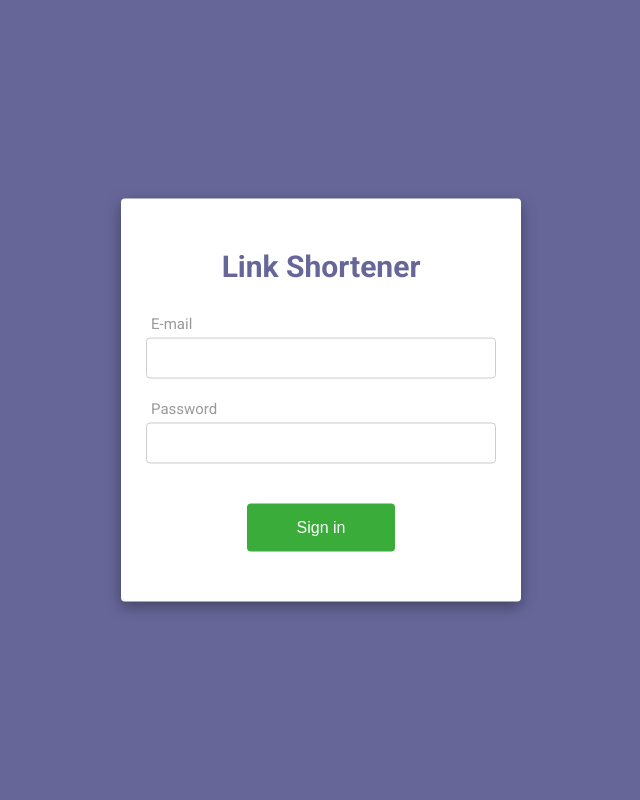
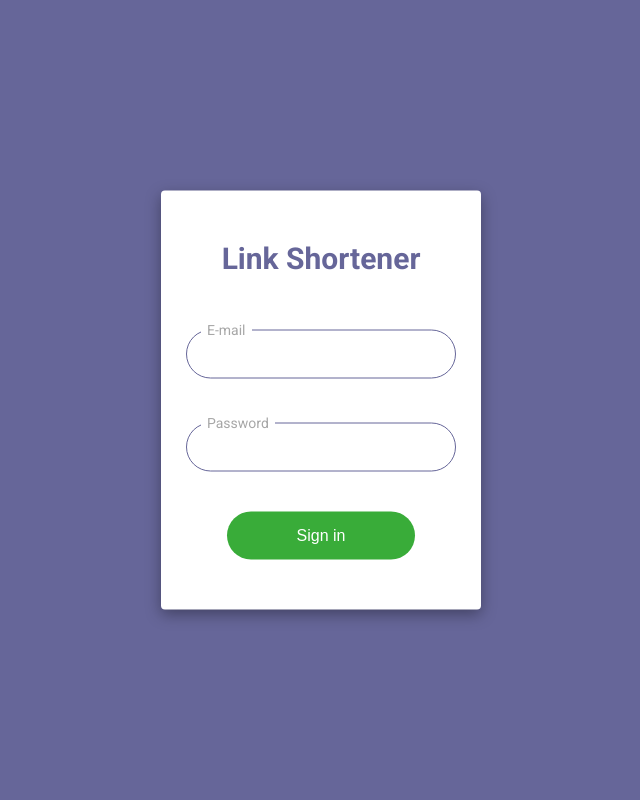
Before and after one commit to paulocezargit/linkshortener, a PHP site: page /login.php in a window 1280 px wide. Shown: the whole page, without its empty margins (319-959 px from the left). Run offline with PHP 8.4, Linux system fonts and the light colour scheme.

Commit message:
Making some adjustments
This time we made some corrections to the login page and the CSS stylesheet.

```diff
--- a/assets/css/style.css
+++ b/assets/css/style.css
@@ -19,7 +19,7 @@ body {
 
 .boxlogin-container {
     box-sizing: border-box;
-    width: 400px;
+    width: 320px;
     padding: 50px 25px;
     background-color: #fff;
     transform: translate(-50%, -50%);
@@ -55,24 +55,56 @@ body {
 
 .boxlogin-label {
     box-sizing: border-box;
-    color: #999;
-    margin-left: 5px;
-    font-size: 15px;
+    color: #a7a7a7;
+    margin-left: 15px;
+    font-size: 14px;
+    top: 14px;
+    position: relative;
+    background-color: #fff;
+    padding-left: 6px;
+    padding-right: 6px;
+    transition: color .5s;
+    -webkit-transition: color .5s;
+    -moz-transition: color .5s;
+    -ms-transition: color .5s;
+    -o-transition: color .5s;
 }
 
 .boxlogin-input {
     margin-top: 5px;
     box-sizing: border-box;
     width: 100%;
-    border: 1px solid #ccc;
-    padding: 12px;
-    border-radius: 4px;
-    -webkit-border-radius: 4px;
-    -moz-border-radius: 4px;
-    -ms-border-radius: 4px;
-    -o-border-radius: 4px;
+    border: 1px solid #666699;
+    padding: 15px 20px;
+    border-radius: 30px;
     outline: none;
+    font-size: 15px;
+    color: #5a5aa2;
+    transition: color .5s, border .5s;
+    -webkit-transition: color .5s, border .5s;
+    -moz-transition: color .5s, border .5s;
+    -ms-transition: color .5s, border .5s;
+    -o-transition: color .5s, border .5s;
 }
+
+.boxlogin-group:focus-within .boxlogin-label {
+    color: #666699;
+    transition: color .5s;
+    -webkit-transition: color .5s;
+    -moz-transition: color .5s;
+    -ms-transition: color .5s;
+    -o-transition: color .5s;
+}
+
+.boxlogin-input:focus {
+    border-color: #39ac39;
+    transition: color .5s, border .5s;
+    -webkit-transition: color .5s, border .5s;
+    -moz-transition: color .5s, border .5s;
+    -ms-transition: color .5s, border .5s;
+    -o-transition: color .5s, border .5s;
+}
+
 
 .boxlogin-center {
     display: flex;
@@ -81,16 +113,31 @@ body {
 
 .boxlogin-submit {
     margin-top: 20px;
-    padding: 15px 50px;
+    padding: 15px 70px;
     background-color: #39ac39;
     color: #fff;
     border: none;
     font-size: 16px;
-    border-radius: 4px;
-    -webkit-border-radius: 4px;
-    -moz-border-radius: 4px;
-    -ms-border-radius: 4px;
-    -o-border-radius: 4px;
+    border-radius: 30px;
+    -webkit-border-radius: 30px;
+    -moz-border-radius: 30px;
+    -ms-border-radius: 30px;
+    -o-border-radius: 30px;
+    cursor: pointer;
+    transition: background-color .5s;
+    -webkit-transition: background-color .5s;
+    -moz-transition: background-color .5s;
+    -ms-transition: background-color .5s;
+    -o-transition: background-color .5s;
+}
+
+.boxlogin-submit:hover {
+    background-color: #45d045;
+    transition: background-color .5s;
+    -webkit-transition: background-color .5s;
+    -moz-transition: background-color .5s;
+    -ms-transition: background-color .5s;
+    -o-transition: background-color .5s;
 }
 
 .boxlogin-submit:hover {
--- a/login.php
+++ b/login.php
@@ -6,11 +6,11 @@
         <div class="boxlogin-title">Link Shortener</div>
         <div class="boxlogin-group">
             <label class="boxlogin-label">E-mail</label>
-            <input class="boxlogin-input" type="text" name="login" id="login" placeholder="">
+            <input class="boxlogin-input" type="text" name="login" id="login" placeholder="" autocomplete="off" autocorrect="off" spellcheck="false" maxlength="128" >
         </div>
         <div class="boxlogin-group">
             <label class="boxlogin-label">Password</label>
-            <input class="boxlogin-input" type="text" name="password" id="password" placeholder="">
+            <input class="boxlogin-input" type="password" name="password" id="password" placeholder="" autocomplete="off" autocorrect="off" spellcheck="false" maxlength="30" >
         </div>
         <div class="boxlogin-center">
             <button type="sumit" class="boxlogin-submit">Sign in</button>
```
